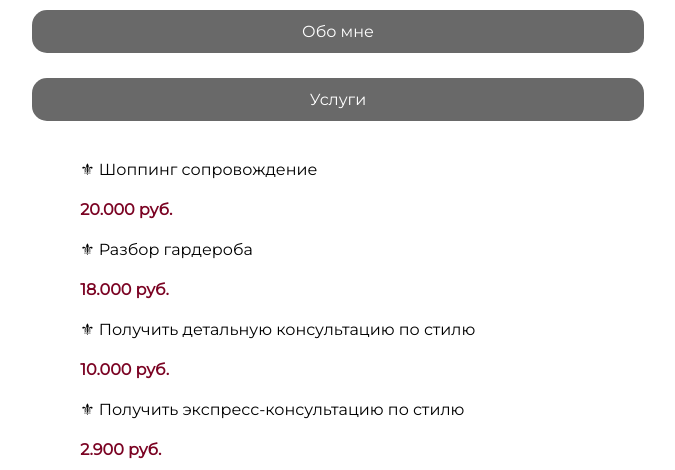
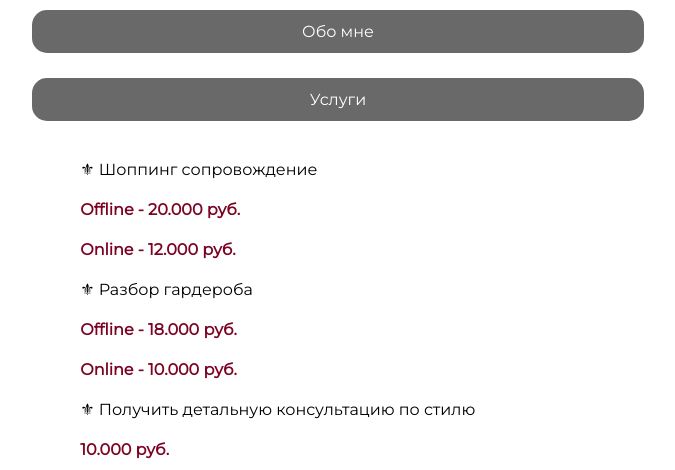
Before and after one commit to svsdva/Sasha-thetastylist, a plain HTML site: page index.html in a window 1280 px wide. Both pictures are taken after a click on the element "Услуги". Shown: the part 330-800 px from the top of the page, without its empty margins (302-977 px from the left). Drawn offline with Linux system fonts and the light colour scheme.

Commit message:
Add files via upload

```diff
--- a/index.html
+++ b/index.html
@@ -25,10 +25,12 @@
     <div id="row2_text" class="row_text">
         <ol id="row2_list">
             <li>Шоппинг сопровождение<br>
-                <p class="bold">20.000 руб.</p>
+                <p class="bold">Offline - 20.000 руб.</p>
+                <p class="bold">Online - 12.000 руб.</p>
             </li>
             <li>Разбор гардероба<br>
-                <p class="bold">18.000 руб.</p>
+                <p class="bold">Offline - 18.000 руб.</p>
+                <p class="bold">Online - 10.000 руб.</p>
             </li>
             <li>Получить детальную консультацию по стилю<br>
                 <p class="bold">10.000 руб.</p>
```
